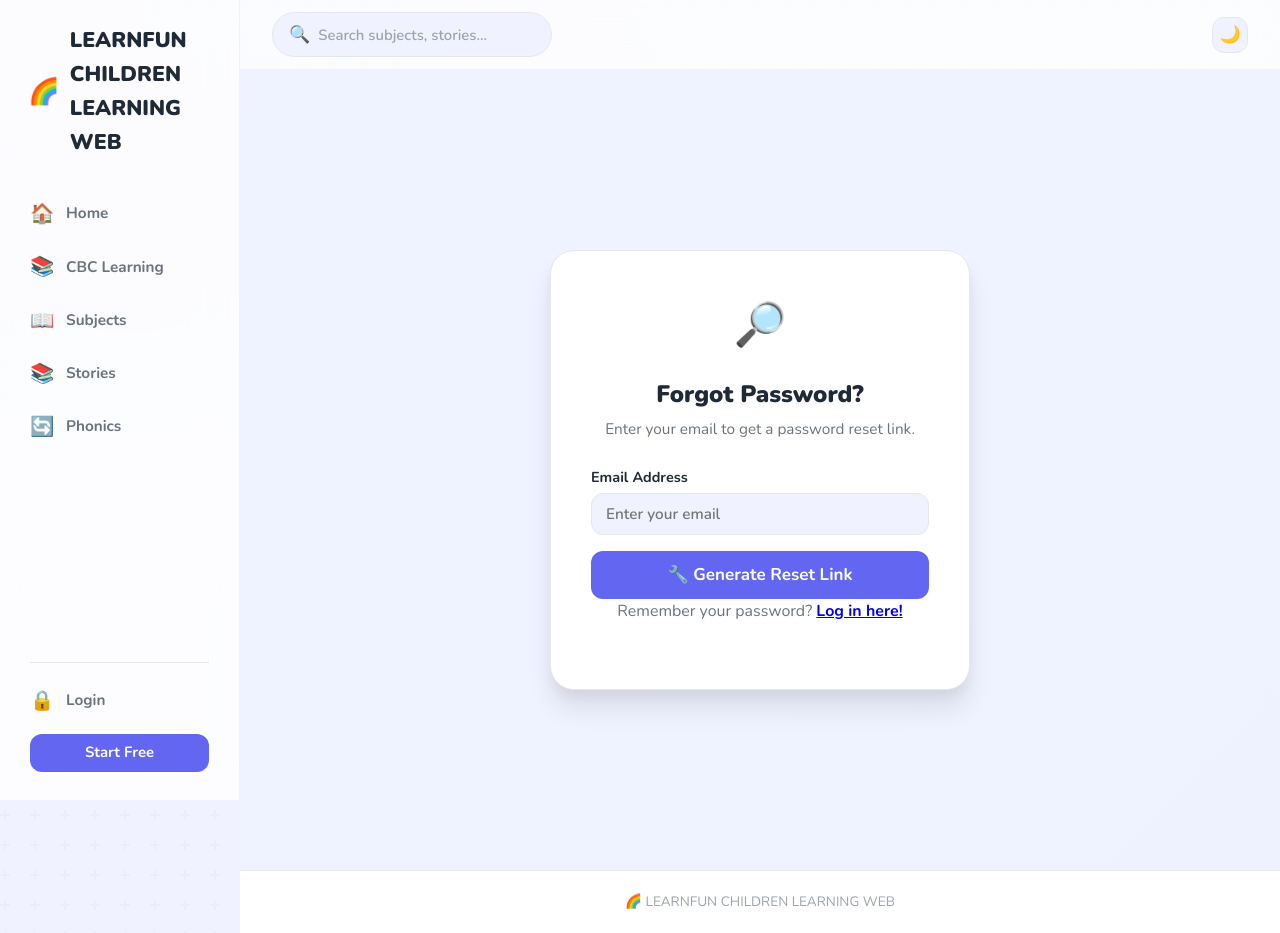
After one commit to fnyongesa943-glitch/learnfun, a Flask app: page /auth/forgot-password in a window 1280 px wide. The commit adds this page. Run offline with Flask 3, Linux system fonts and the light colour scheme.

Commit message:
Add password reset feature: forgot-password and reset-password routes, token-based reset flow, templates and DB migrations

```diff
--- a/app.py
+++ b/app.py
@@ -103,6 +103,10 @@ def run_migrations():
             cols = {c['name']: c for c in inspector.get_columns('users')}
             if 'parent_email' not in cols:
                 migrations.append("ALTER TABLE users ADD COLUMN parent_email VARCHAR(120) DEFAULT ''")
+            if 'reset_token' not in cols:
+                migrations.append("ALTER TABLE users ADD COLUMN reset_token VARCHAR(100) DEFAULT NULL")
+            if 'reset_token_expires' not in cols:
+                migrations.append("ALTER TABLE users ADD COLUMN reset_token_expires TIMESTAMP DEFAULT NULL")
     except Exception:
         pass
 
--- a/blueprints/auth.py
+++ b/blueprints/auth.py
@@ -1,9 +1,11 @@
 """
-Authentication Blueprint - Handles user login, signup, and logout.
+Authentication Blueprint - Handles user login, signup, logout, and password reset.
 """
 from flask import Blueprint, render_template, request, redirect, url_for, flash, session
 from models import db, User
 from functools import wraps
+from datetime import datetime, timedelta
+import secrets
 
 auth_bp = Blueprint('auth', __name__)
 
@@ -79,3 +81,52 @@ def logout():
     session.pop('user_id', None)
     flash('See you next time!', 'info')
     return redirect(url_for('main.index'))
+
+
+@auth_bp.route('/forgot-password', methods=['GET', 'POST'])
+def forgot_password():
+    if request.method == 'POST':
+        email = request.form.get('email', '').strip()
+        user = User.query.filter_by(email=email).first()
+
+        if user:
+            token = secrets.token_urlsafe(32)
+            user.reset_token = token
+            user.reset_token_expires = datetime.utcnow() + timedelta(hours=1)
+            db.session.commit()
+            reset_link = url_for('auth.reset_password', token=token, _external=True)
+            flash(f'Reset link generated: {reset_link}', 'success')
+        else:
+            flash('If that email is registered, a reset link has been generated.', 'info')
+        return redirect(url_for('auth.forgot_password'))
+
+    return render_template('forgot_password.html')
+
+
+@auth_bp.route('/reset-password/<token>', methods=['GET', 'POST'])
+def reset_password(token):
+    user = User.query.filter_by(reset_token=token).first()
+    if not user or not user.reset_token_expires or user.reset_token_expires < datetime.utcnow():
+        flash('Invalid or expired reset link.', 'error')
+        return redirect(url_for('auth.forgot_password'))
+
+    if request.method == 'POST':
+        password = request.form.get('password', '')
+        confirm = request.form.get('confirm_password', '')
+
+        if len(password) < 4:
+            flash('Password must be at least 4 characters!', 'error')
+            return render_template('reset_password.html', token=token)
+
+        if password != confirm:
+            flash('Passwords do not match!', 'error')
+            return render_template('reset_password.html', token=token)
+
+        user.set_password(password)
+        user.reset_token = None
+        user.reset_token_expires = None
+        db.session.commit()
+        flash('Password reset successfully! Log in with your new password.', 'success')
+        return redirect(url_for('auth.login'))
+
+    return render_template('reset_password.html', token=token)
--- a/models.py
+++ b/models.py
@@ -21,6 +21,8 @@ class User(db.Model):
     last_active = db.Column(db.DateTime, default=datetime.utcnow)
     parent_pin = db.Column(db.String(4), default='0000')
     parent_email = db.Column(db.String(120), default='')
+    reset_token = db.Column(db.String(100), unique=True, nullable=True)
+    reset_token_expires = db.Column(db.DateTime, nullable=True)
     created_at = db.Column(db.DateTime, default=datetime.utcnow)
 
     scores = db.relationship('Score', backref='user', lazy=True, cascade='all, delete-orphan')
--- /dev/null
+++ b/templates/forgot_password.html
@@ -0,0 +1,29 @@
+{% extends "base.html" %}
+
+{% block title %}Forgot Password - LEARNFUN CHILDREN LEARNING WEB{% endblock %}
+
+{% block content %}
+<div class="auth-container">
+    <div class="auth-card">
+        <div class="auth-icon">&#128270;</div>
+        <h2>Forgot Password?</h2>
+        <p>Enter your email to get a password reset link.</p>
+
+        <form method="POST" action="{{ url_for('auth.forgot_password') }}">
+            <div class="form-group">
+                <label for="email">Email Address</label>
+                <input type="email" id="email" name="email" class="form-control" placeholder="Enter your email" required>
+            </div>
+
+            <button type="submit" class="btn btn-primary btn-lg" style="width: 100%;">
+                &#128295; Generate Reset Link
+            </button>
+        </form>
+
+        <p style="margin-top: var(--space-lg); font-size: 0.9375rem;">
+            Remember your password?
+            <a href="{{ url_for('auth.login') }}" style="font-weight: 700;">Log in here!</a>
+        </p>
+    </div>
+</div>
+{% endblock %}
--- a/templates/login.html
+++ b/templates/login.html
@@ -28,6 +28,10 @@
             </button>
         </form>
 
+        <p style="margin-top: var(--space-md); font-size: 0.875rem;">
+            <a href="{{ url_for('auth.forgot_password') }}">Forgot Password?</a>
+        </p>
+
         <p style="margin-top: var(--space-lg); font-size: 0.9375rem;">
             Don't have an account?
             <a href="{{ url_for('auth.signup') }}" style="font-weight: 700;">Sign up here!</a>
```
Also changed, not shown: templates/reset_password.html (added, +54 -0 lines).
